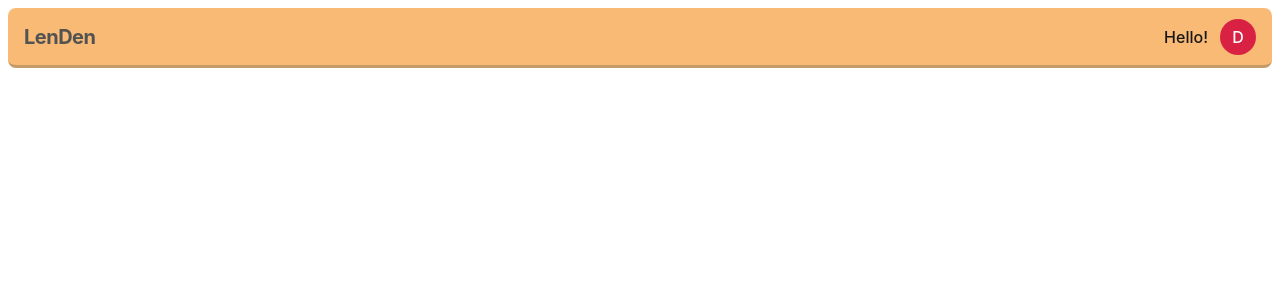
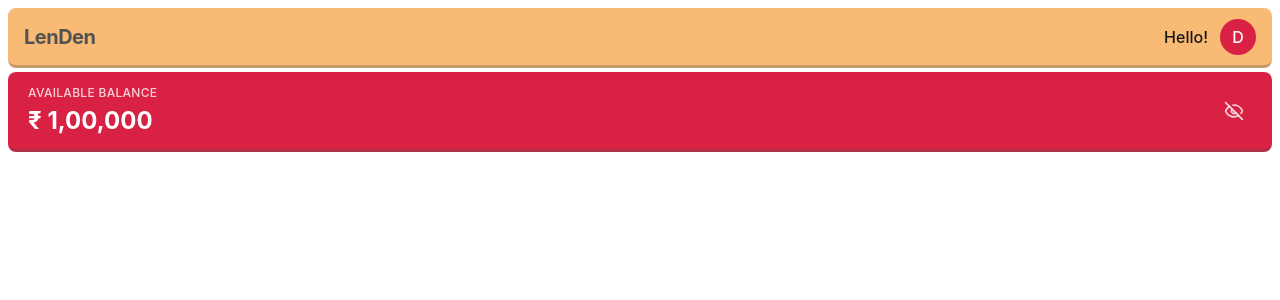
Before and after one commit to Debesh-Saha/LenDen, a React (Vite) app in the folder frontend/: page / in a window 1280 px wide. Shown: the top 300 px of the page. Built offline with nearby package versions, Linux system fonts and the light colour scheme.

Commit message:
Added initial code for Balance.tsx

```diff
--- a/frontend/package.json
+++ b/frontend/package.json
@@ -11,6 +11,7 @@
   },
   "dependencies": {
     "@tailwindcss/vite": "^4.3.0",
+    "lucide-react": "^1.17.0",
     "react": "^19.2.6",
     "react-dom": "^19.2.6",
     "react-router-dom": "^7.16.0",
--- a/frontend/src/App.tsx
+++ b/frontend/src/App.tsx
@@ -1,12 +1,14 @@
 import './App.css'
 import { Appbar } from './components/Appbar'
+import { Balance } from './components/Balance'
 
 function App() {
 
 
   return (
     <>
-    <Appbar/>
+      <Appbar />
+      <Balance value={100000} />
     </>
   )
 }
--- a/frontend/src/components/Balance.tsx
+++ b/frontend/src/components/Balance.tsx
@@ -0,0 +1,39 @@
+import { useState } from "react";
+import { Eye, EyeOff } from "lucide-react";
+
+type BalanceProps = {
+    value: number;
+};
+
+export const Balance = ({ value }: BalanceProps) => {
+    const [showBalance, setShowBalance] = useState(true);
+
+    return (
+        <div className="h-20 px-5 mx-2 mt-1 rounded-lg flex items-center justify-between bg-primary border-b-3 border-text-secondary/30">
+
+            <div>
+                <div className="text-xs font-medium text-white/80 uppercase tracking-wide">
+                    Available Balance
+                </div>
+
+                <div className="text-2xl font-bold text-white mt-1">
+                    {showBalance
+                        ? `₹ ${value.toLocaleString("en-IN")}`
+                        : "₹ ••••••"}
+                </div>
+
+            </div>
+
+            <button
+                onClick={() => setShowBalance(!showBalance)}
+                className="p-2 rounded-full hover:bg-white/10 transition"
+            >
+                {showBalance ? (
+                    <EyeOff size={20} className="text-white/80" />
+                ) : (
+                    <Eye size={20} className="text-white/80" />
+                )}
+            </button>
+        </div>
+    );
+};
```
Also changed, not shown: 1 other file (tests, documents, lock files or other folders).
